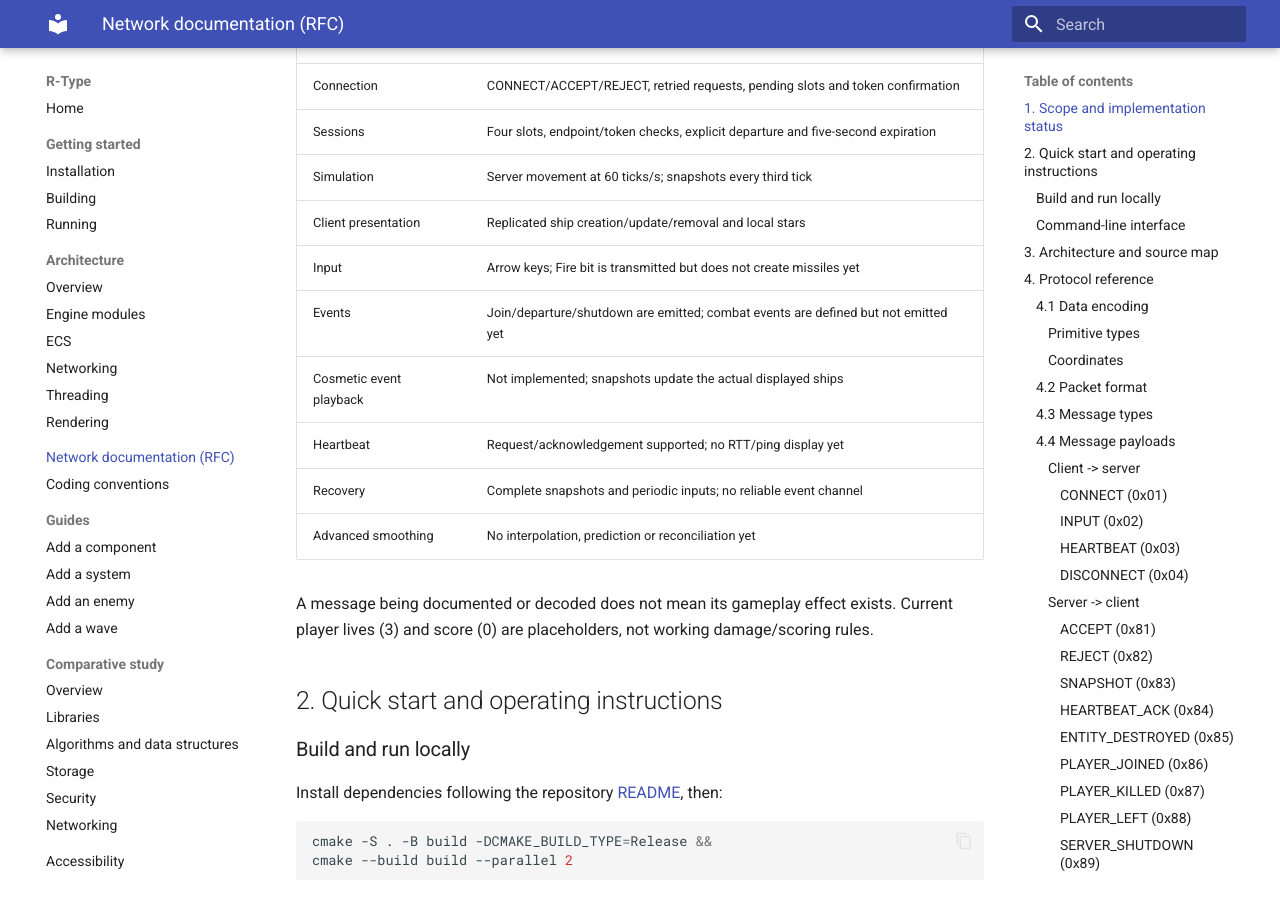
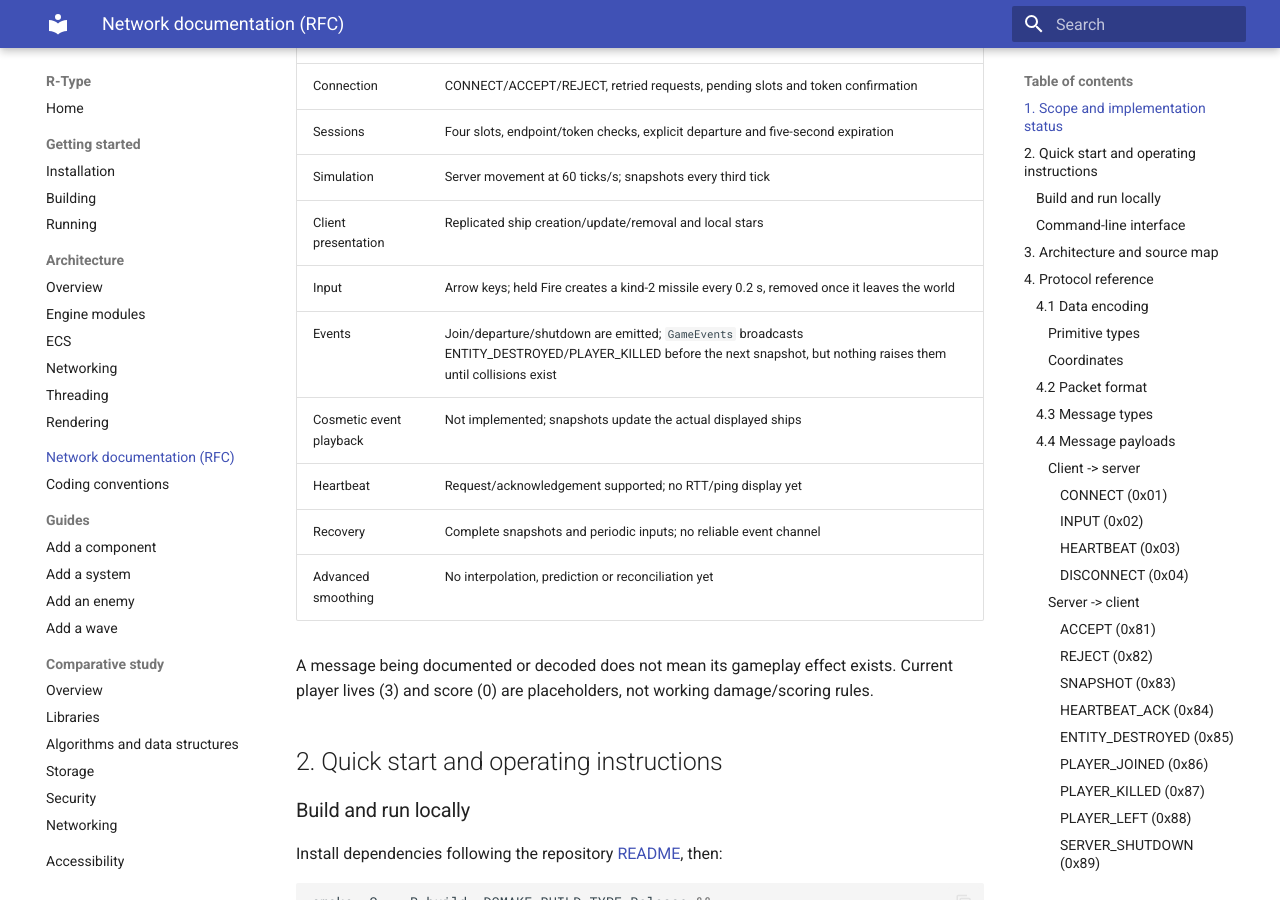
Before and after one commit to Origanire/r-type, an MkDocs documentation site: the page built from docs/RESEAU.md, in a window 1280 px wide and 900 px high, scrolled down 468 px. Built offline with MkDocs 1.6.1 and Material for MkDocs 9.7.7, drawn with Linux system fonts in a browser that asks for light colours.

Commit message:
Update network documentation to reflect missile creation and event broadcasting changes

```diff
--- a/docs/RESEAU.md
+++ b/docs/RESEAU.md
@@ -17,8 +17,8 @@ There is one room. Communication uses IPv4 UDP, with numeric IPv4 addresses only
 | Sessions | Four slots, endpoint/token checks, explicit departure and five-second expiration |
 | Simulation | Server movement at 60 ticks/s; snapshots every third tick |
 | Client presentation | Replicated ship creation/update/removal and local stars |
-| Input | Arrow keys; Fire bit is transmitted but does not create missiles yet |
-| Events | Join/departure/shutdown are emitted; combat events are defined but not emitted yet |
+| Input | Arrow keys; held Fire creates a kind-2 missile every 0.2 s, removed once it leaves the world |
+| Events | Join/departure/shutdown are emitted; `GameEvents` broadcasts ENTITY_DESTROYED/PLAYER_KILLED before the next snapshot, but nothing raises them until collisions exist |
 | Cosmetic event playback | Not implemented; snapshots update the actual displayed ships |
 | Heartbeat | Request/acknowledgement supported; no RTT/ping display yet |
 | Recovery | Complete snapshots and periodic inputs; no reliable event channel |
```
